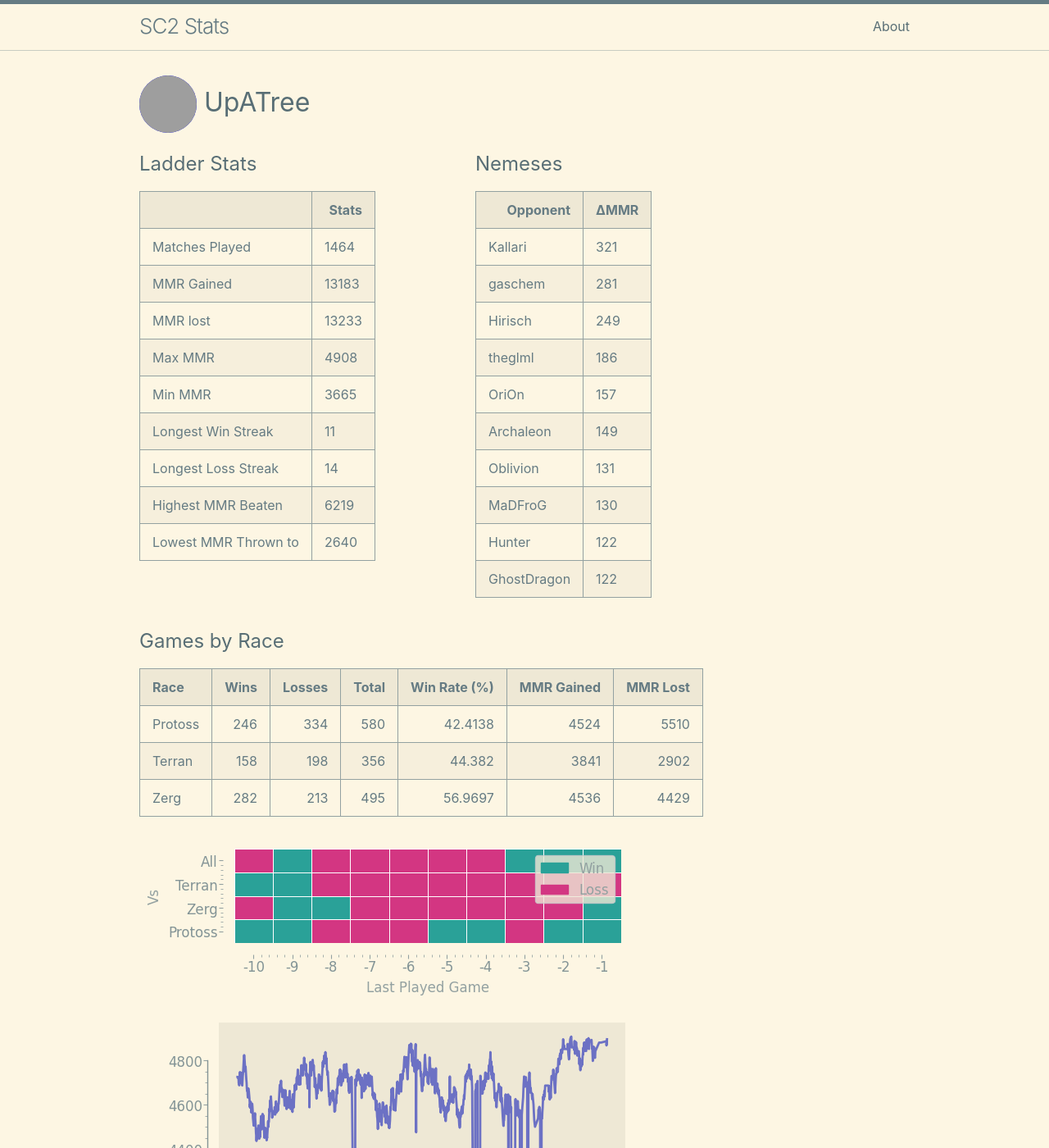
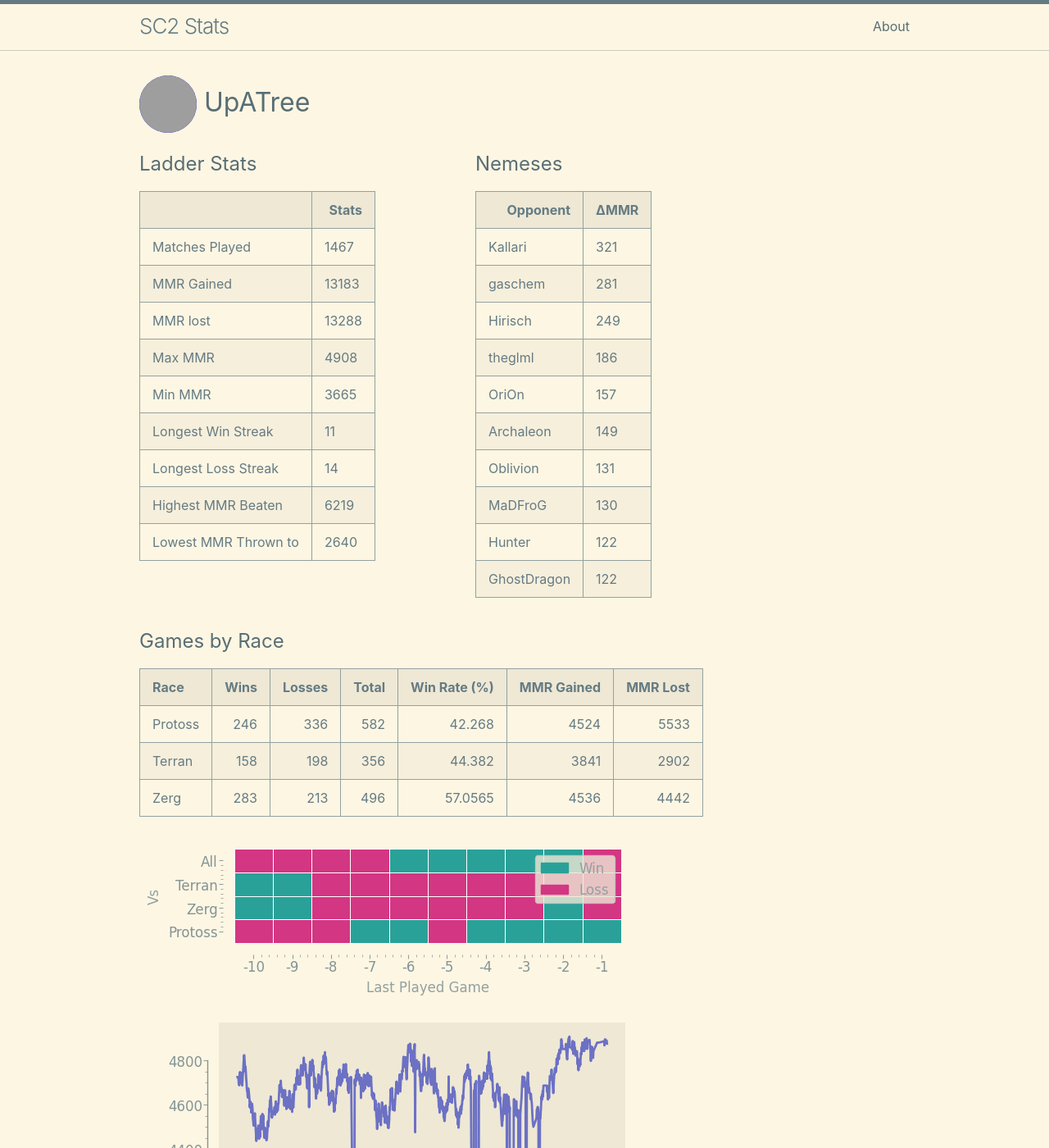
Before and after one commit to kylermurphy/UpATree, a Jekyll site: the page built from docs/index.md, in a window 1280 px wide and 1400 px high. Shown: the whole window at 82% size. Built offline with Jekyll 4.4.1, drawn with Linux system fonts in a browser that asks for light colours; grey boxes are pictures that could not be loaded.

Commit message:
running on push

```diff
--- a/docs/index.md
+++ b/docs/index.md
@@ -18,7 +18,7 @@ layout: home
   <tbody>
     <tr>
       <td>Matches Played</td>
-      <td>1464</td>
+      <td>1467</td>
     </tr>
     <tr>
       <td>MMR Gained</td>
@@ -26,7 +26,7 @@ layout: home
     </tr>
     <tr>
       <td>MMR lost</td>
-      <td>13233</td>
+      <td>13288</td>
     </tr>
     <tr>
       <td>Max MMR</td>
@@ -114,9 +114,9 @@ layout: home
 
 | Race    |   Wins |   Losses |   Total |   Win Rate (%) |   MMR Gained |   MMR Lost |
 |:--------|-------:|---------:|--------:|---------------:|-------------:|-----------:|
-| Protoss |    246 |      334 |     580 |        42.4138 |         4524 |       5510 |
+| Protoss |    246 |      336 |     582 |        42.268  |         4524 |       5533 |
 | Terran  |    158 |      198 |     356 |        44.382  |         3841 |       2902 |
-| Zerg    |    282 |      213 |     495 |        56.9697 |         4536 |       4429 |
+| Zerg    |    283 |      213 |     496 |        57.0565 |         4536 |       4442 |
 
 ![Games by Race](./assets/gm_hist.png)
 
--- a/log.txt
+++ b/log.txt
@@ -651,3 +651,4 @@ Writing a log file 2025-03-24 21:21:14.
 Writing a log file 2025-03-24 21:48:06.
 Writing a log file 2025-03-24 22:22:49.
 Writing a log file 2025-03-24 22:48:11.
+Writing a log file 2025-03-24 23:23:42.
```
Also changed, not shown: docs/assets/MMR.png, docs/assets/daily.png, docs/assets/gm_hist.png, docs/assets/r_wrt.png, 1 other file.
